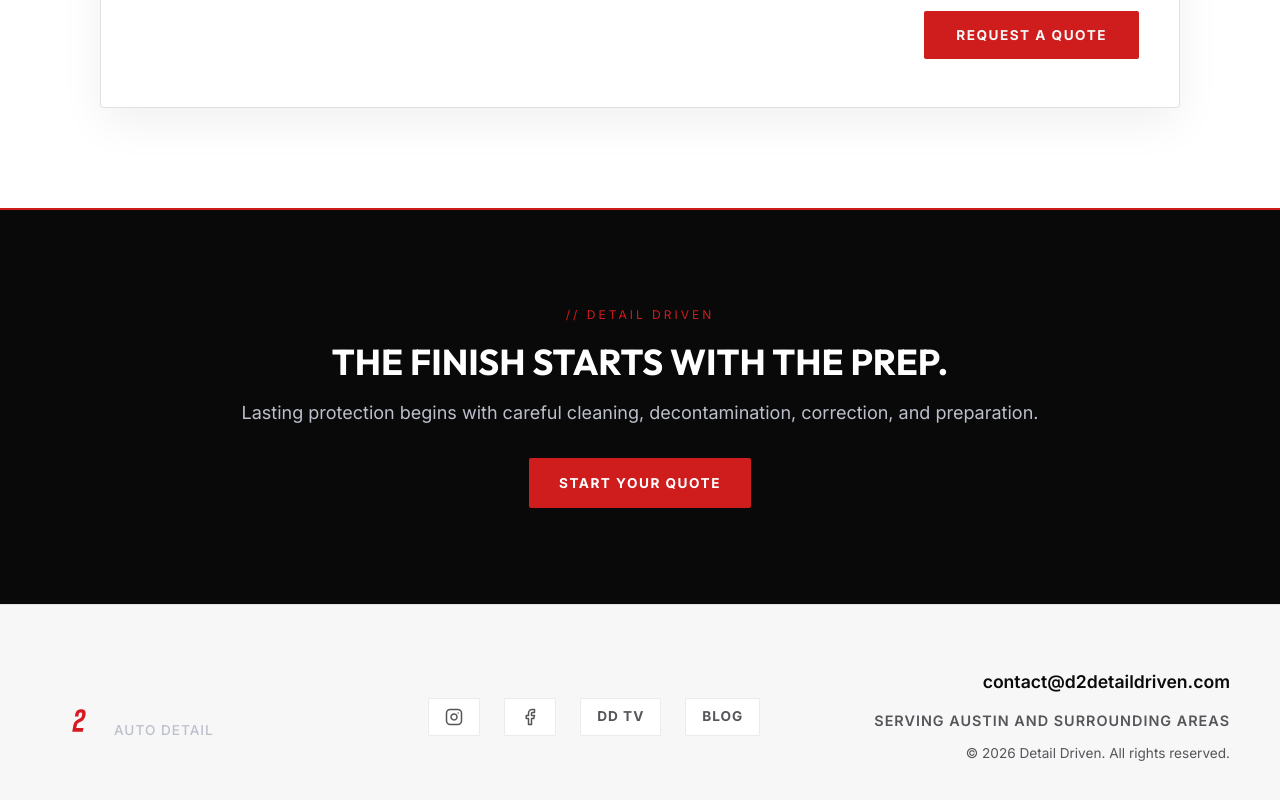
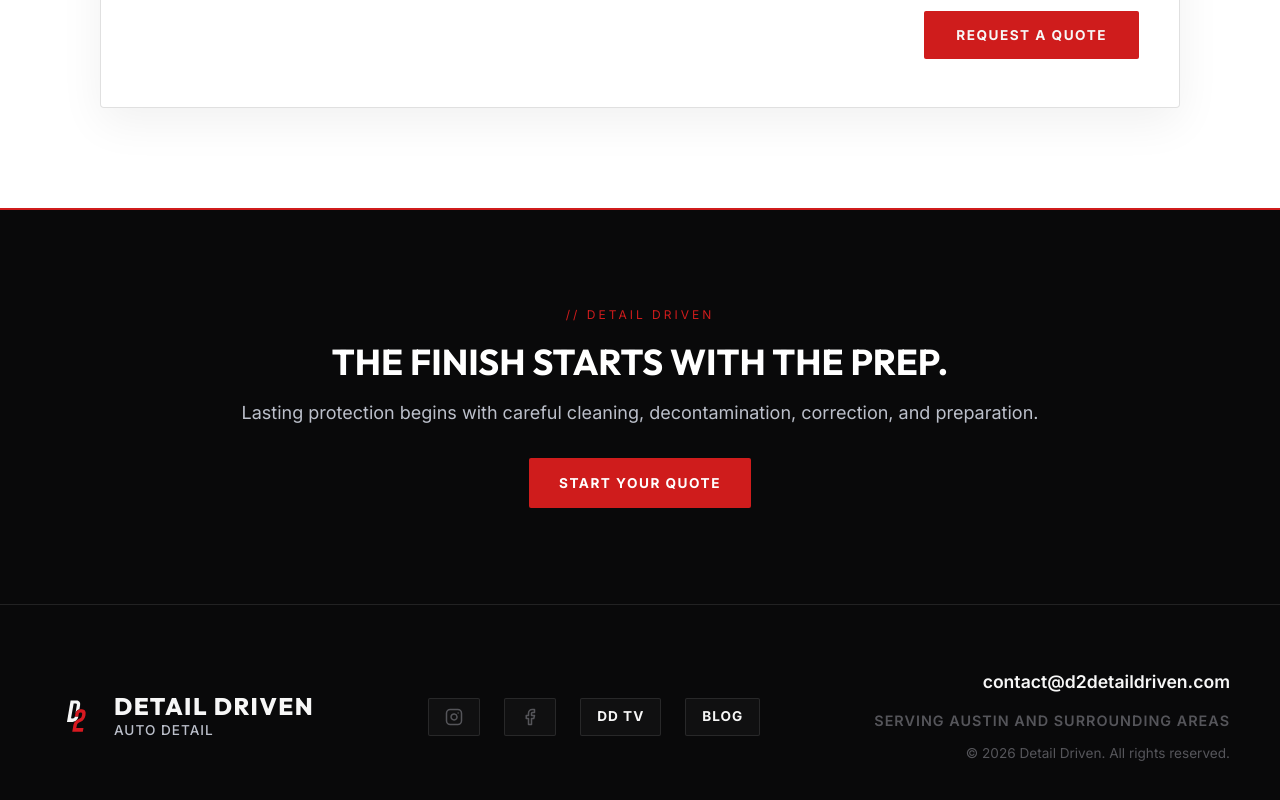
Before and after one commit to rouguemuse/d2design, a React (Vite) app: page / in a window 1280 px wide. Shown: the part 3161-3961 px from the top of the page. Built offline with nearby package versions, Linux system fonts and the light colour scheme.

Commit message:
Fix final mobile visual screenshot issues: mobile hero text line-height overlap and footer dark theme overrides

```diff
--- a/src/App.css
+++ b/src/App.css
@@ -1915,3 +1915,47 @@ a, button, select, input, textarea {
 .coming-soon-container[data-theme='light'] .form-group-field textarea::placeholder {
   color: rgba(0, 0, 0, 0.45) !important; /* Darken placeholder text */
 }
+
+/* --- FINAL VISUAL SCREENSHOT CORRECTIONS --- */
+
+/* Fix mobile hero title overlap and wrap */
+@media (max-width: 768px) {
+  .hero-headline {
+    font-size: 28px !important;
+    line-height: 1.35 !important;
+    letter-spacing: 0.5px !important;
+  }
+}
+
+/* Force light theme footer to remain dark and high contrast */
+.coming-soon-container[data-theme='light'] .brand-footer-clean {
+  background-color: #09090A !important;
+  border-top: 1px solid rgba(255, 255, 255, 0.1) !important;
+}
+
+.coming-soon-container[data-theme='light'] .brand-footer-clean a {
+  color: #F7F7F7 !important;
+}
+
+.coming-soon-container[data-theme='light'] .brand-footer-clean .footer-logo-block span {
+  color: #F7F7F7 !important;
+}
+
+.coming-soon-container[data-theme='light'] .brand-footer-clean .footer-logo-block span:last-child {
+  color: #BCC0CB !important;
+}
+
+.coming-soon-container[data-theme='light'] .brand-footer-clean .footer-social-btn {
+  border-color: rgba(255, 255, 255, 0.1) !important;
+  color: #BCC0CB !important;
+  background-color: rgba(255, 255, 255, 0.03) !important;
+}
+
+.coming-soon-container[data-theme='light'] .brand-footer-clean .footer-social-btn span {
+  color: #F7F7F7 !important;
+}
+
+.coming-soon-container[data-theme='light'] .brand-footer-clean .footer-service-area,
+.coming-soon-container[data-theme='light'] .brand-footer-clean .copyright-text {
+  color: #55555A !important;
+}
```
